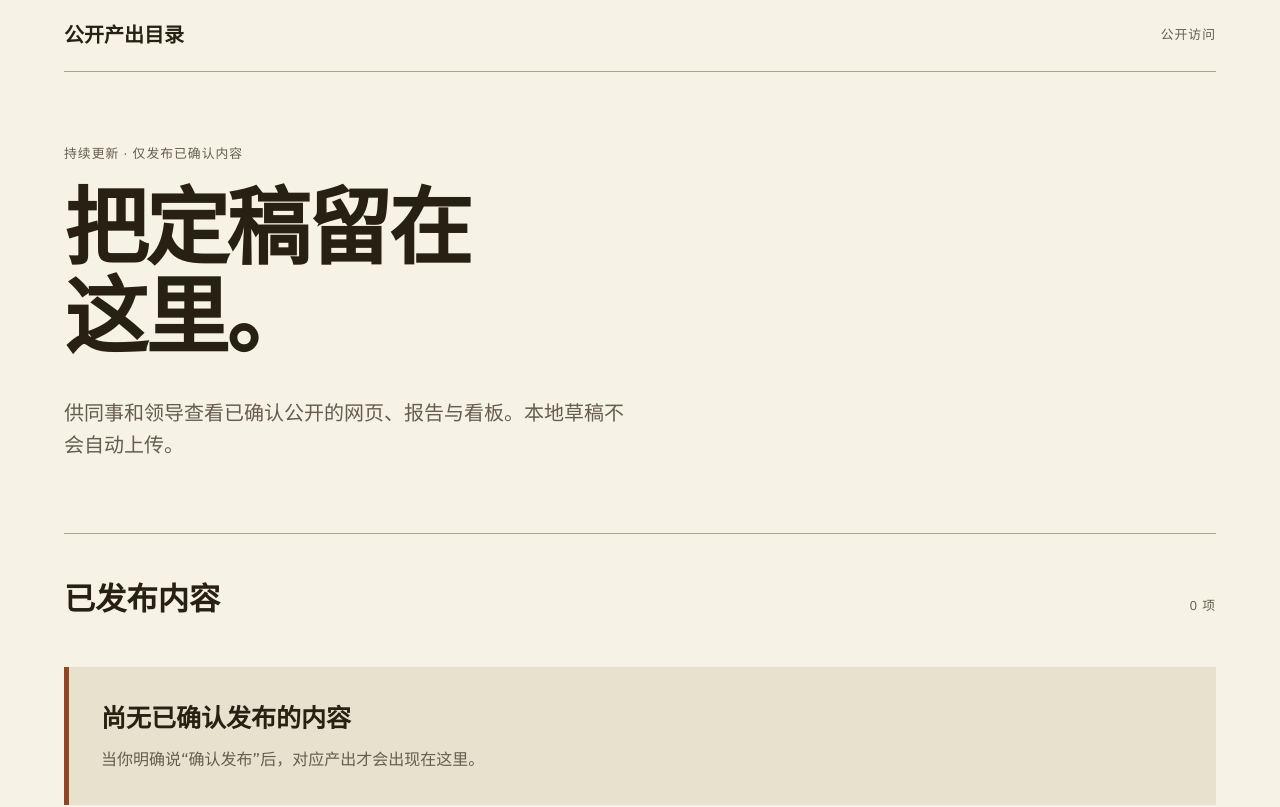
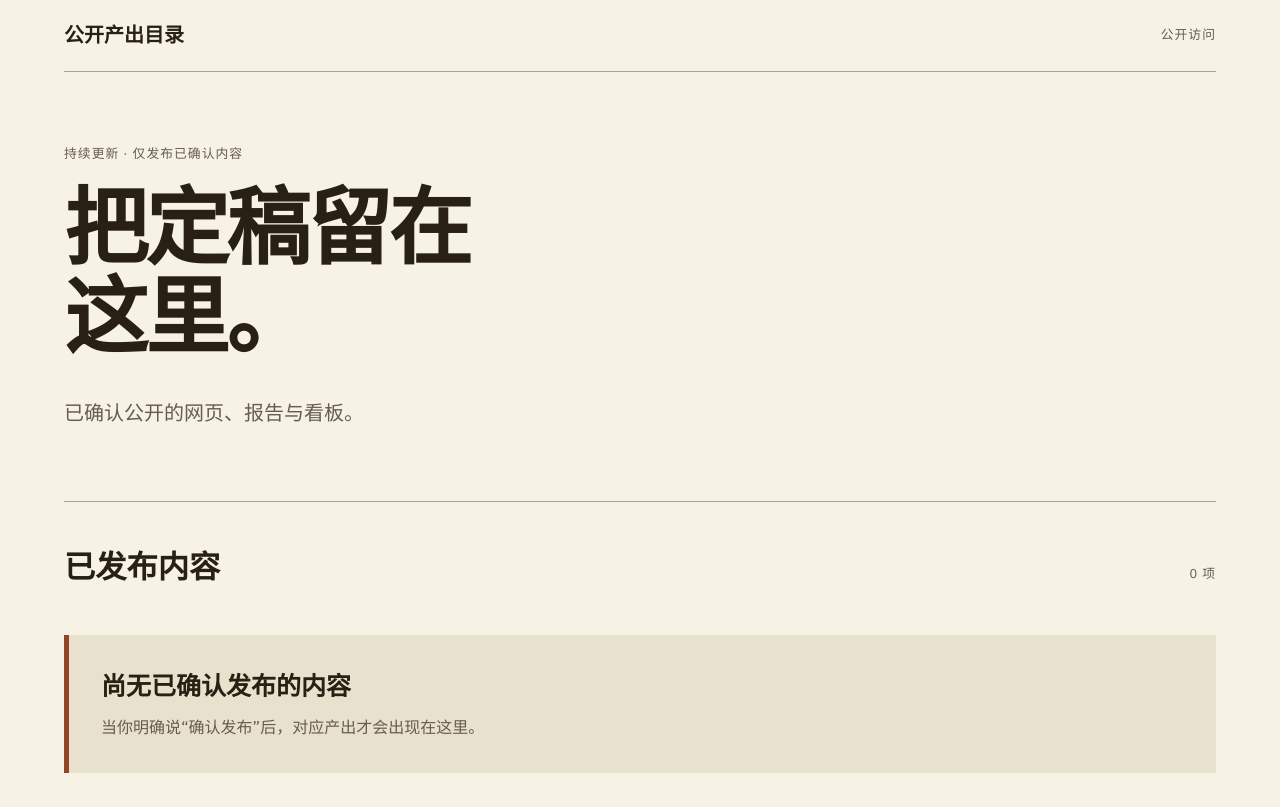
Before and after one commit to Alyssa-Lisy/codex-public-output, a plain HTML site: page index.html in a window 1280 px wide. Shown: the top 807 px of the page. Drawn offline with Linux system fonts and the light colour scheme.

Commit message:
Add files via upload

```diff
--- a/index.html
+++ b/index.html
@@ -20,7 +20,7 @@
     <section class="intro" aria-labelledby="page-title">
       <p class="date-line">持续更新 · 仅发布已确认内容</p>
       <h1 id="page-title">把定稿留在这里。</h1>
-      <p class="lede">供同事和领导查看已确认公开的网页、报告与看板。本地草稿不会自动上传。</p>
+      <p class="lede">已确认公开的网页、报告与看板。</p>
     </section>
 
     <section class="catalogue" aria-labelledby="catalogue-title">
```
